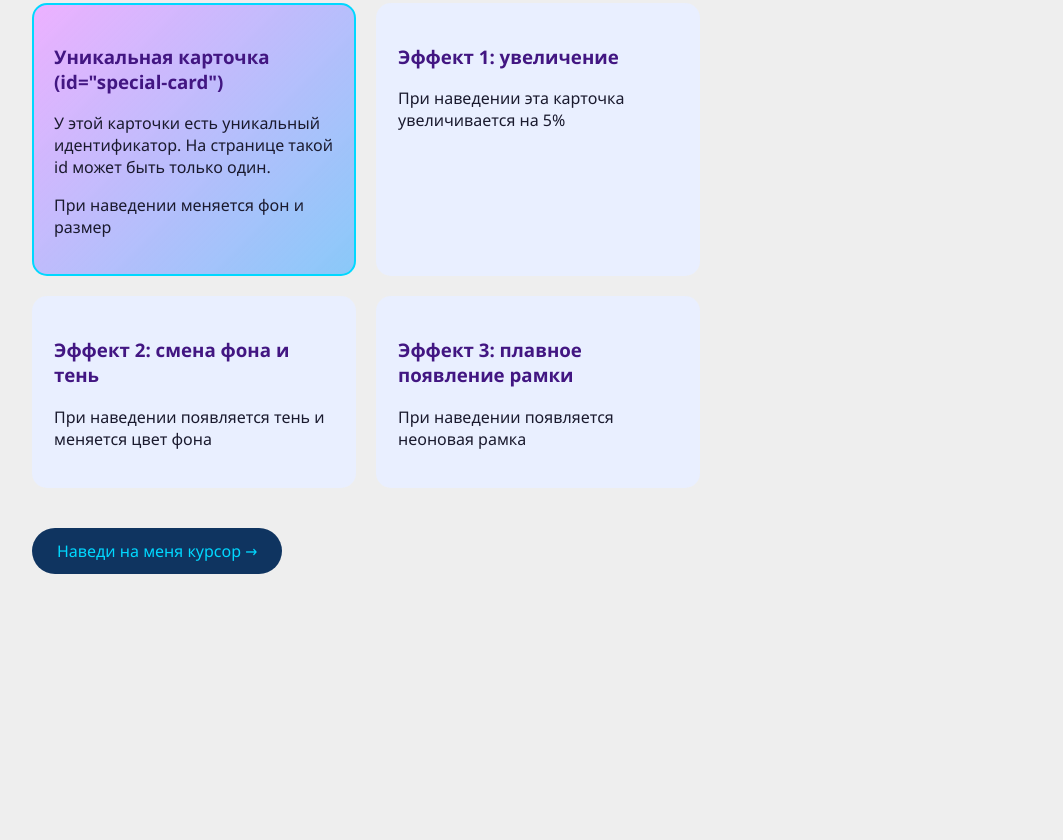
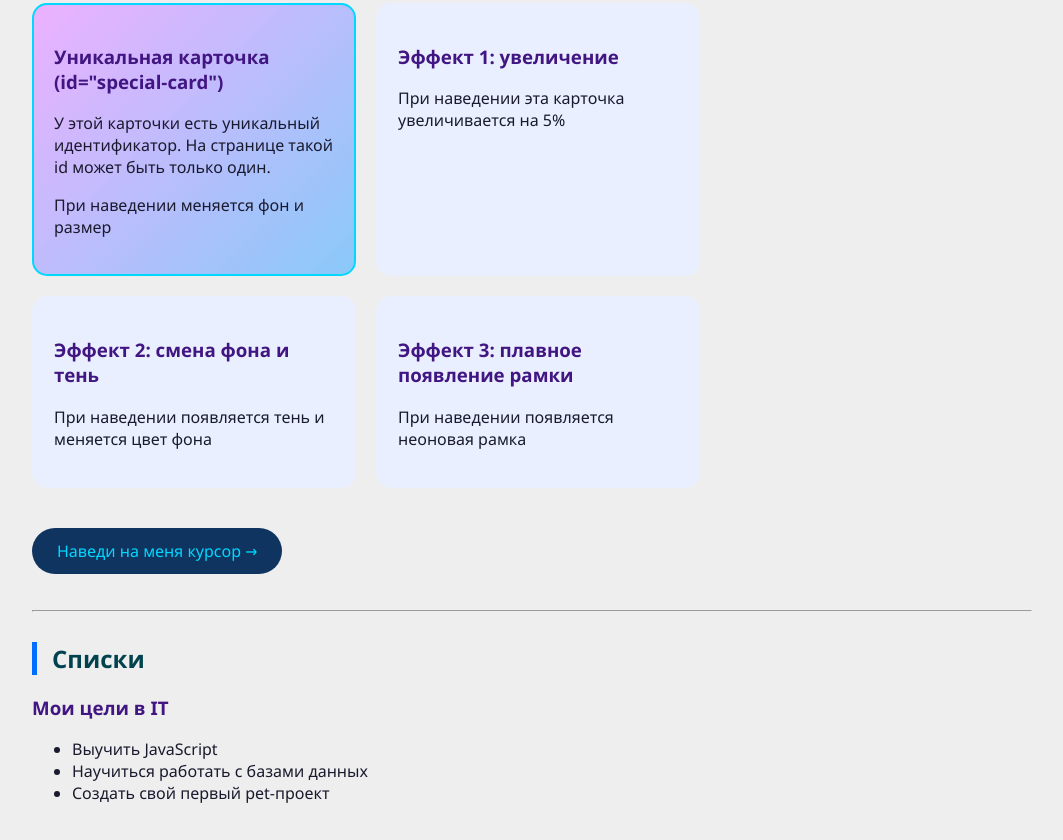
Before and after one commit to arinaaakk/my_it_blog, a plain HTML site: page index.html in a window 1280 px wide. Shown: the part 2542-3382 px from the top of the page, without its empty margins (108-1171 px from the left). Before the commit the page ends 3172 px from the top, so only its background shows below. Drawn offline with Linux system fonts and the light colour scheme.

Commit message:
Update index.html
1 commit spiski

```diff
--- a/index.html
+++ b/index.html
@@ -167,5 +167,36 @@
 <p class="demo-link">
     <a href="#" id="demo-hover-link">Наведи на меня курсор →</a>
 </p>
+<hr>
+<h2>Списки</h2>
+<h3>Мои цели в IT</h3>
+<ul>
+    <li>Выучить JavaScript</li>
+    <li>Научиться работать с базами данных</li>
+    <li>Создать свой первый pet-проект</li>
+</ul>
 </body>
 </html>
+<!-- Чем отличается #special-card от .card в CSS?
+#special-card — это селектор по ID (уникальный для одного элемента), а .card — селектор по классу (можно использовать много раз). ID имеет приоритет выше.
+
+Можно ли использовать один ID дважды на странице?
+Нет, ID должен быть уникальным. Два одинаковых ID — это ошибка валидации HTML, хотя CSS и применится к обоим.
+
+Что делает transition: all 0.3s ease?
+Плавно меняет все CSS-свойства элемента за 0.3 секунды по закону «сначала быстро, потом медленно» (ease).
+
+Какой псевдокласс отвечает за наведение мыши?
+:hover. -->
+
+<!-- Что делает colspan="2"? -->
+<!-- Объединяет две ячейки по горизонтали (в строке). -->
+
+<!-- Что делает rowspan="2"? -->
+<!-- Объединяет две ячейки по вертикали (в столбце). -->
+
+<!-- Что делает cellspacing="0"? -->
+<!-- Убирает расстояние между границами соседних ячеек таблицы (делает двойные границы одинарными). -->
+
+<!-- Что делает cellpadding="10"? -->
+<!-- Добавляет внутренний отступ в 10 пикселей от границы ячейки до её содержимого. -->
```
